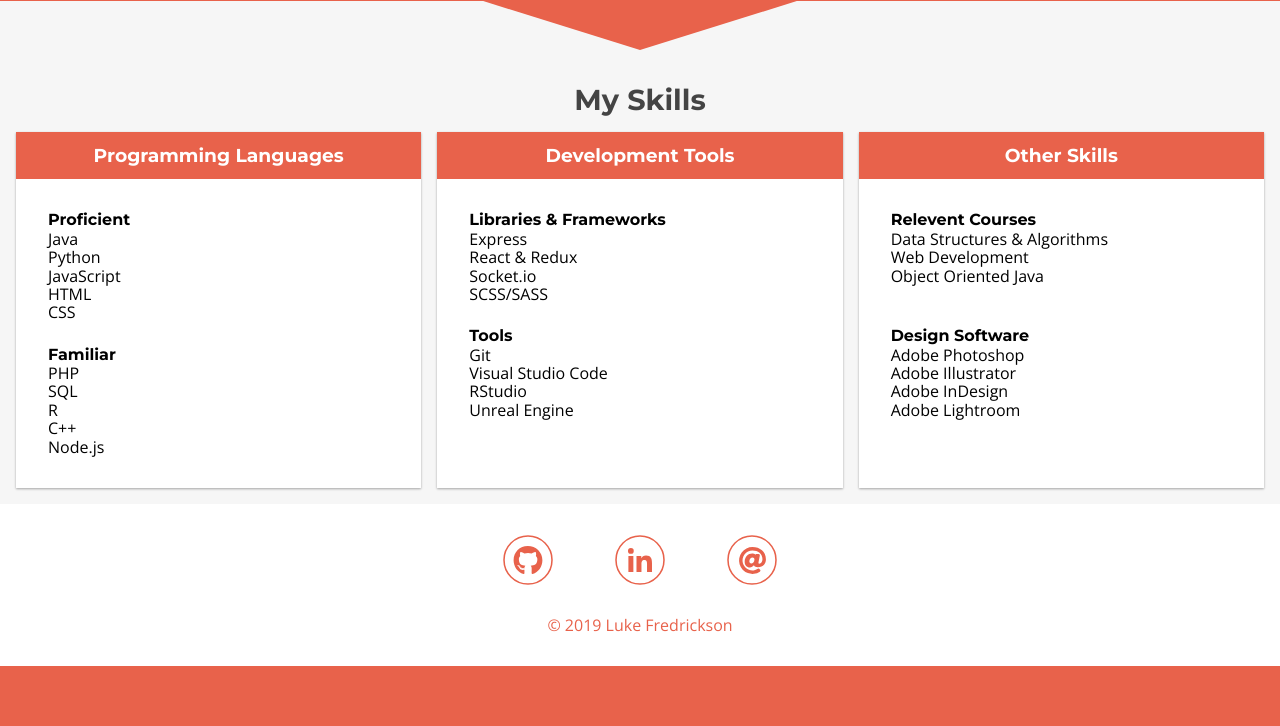
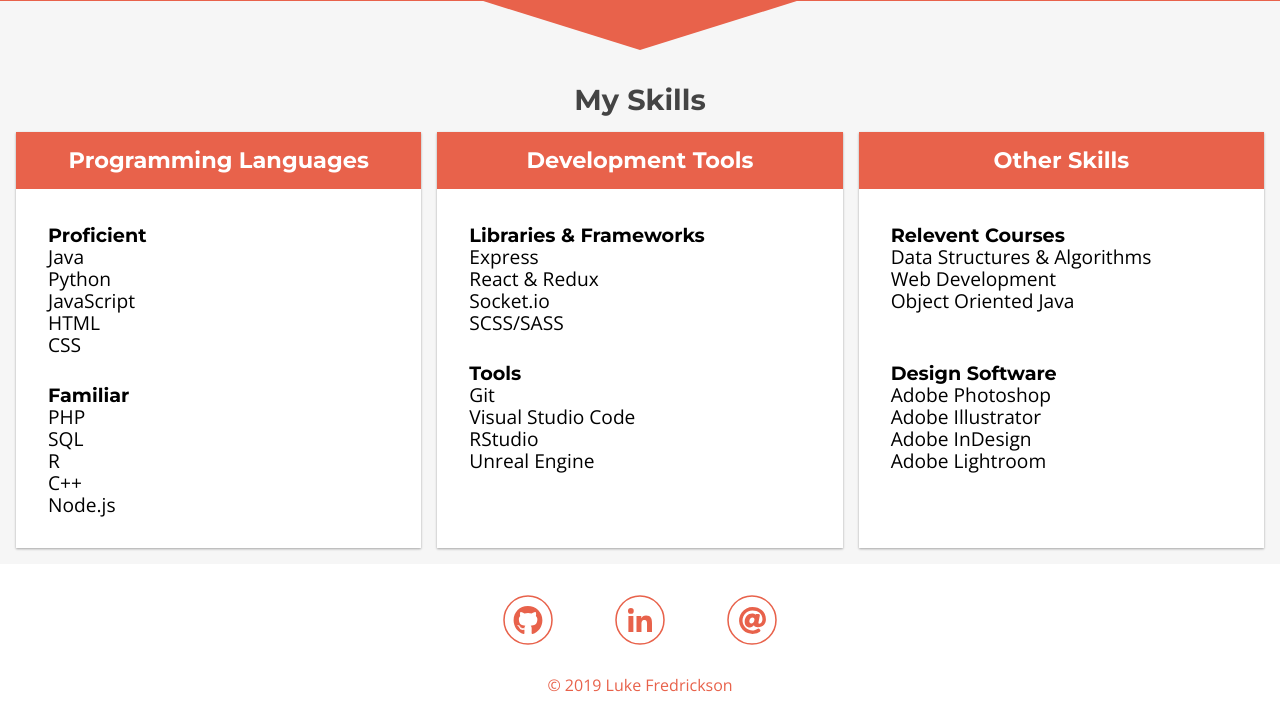
Before and after one commit to lukefredrickson/personal-site-v1, a PHP site: page /about-me.html in a window 1280 px wide. Shown: the part 611-1337 px from the top of the page. Before the commit the page ends 1277 px from the top, so only its background shows below. Run offline with PHP 8.4, Linux system fonts and the light colour scheme.

Commit message:
skill card font size adjust

```diff
--- a/styles/about-me.css
+++ b/styles/about-me.css
@@ -258,6 +258,7 @@ body {
     color: #fff;
     padding: 0.8em;
     text-align: center;
+    font-size: 1.2em;
 }
 
 .skill-card__title {
@@ -307,7 +308,7 @@ body {
 
 .skill-card__subtitle {
     margin-top: 1em;
-    font-size: 1em;
+    font-size: 1.2em;
 }
 
 .skill-card__list {
@@ -315,5 +316,5 @@ body {
 }
 
 .skill-card__list-item {
-    font-size: 1em;
+    font-size: 1.2em;
 }
```
